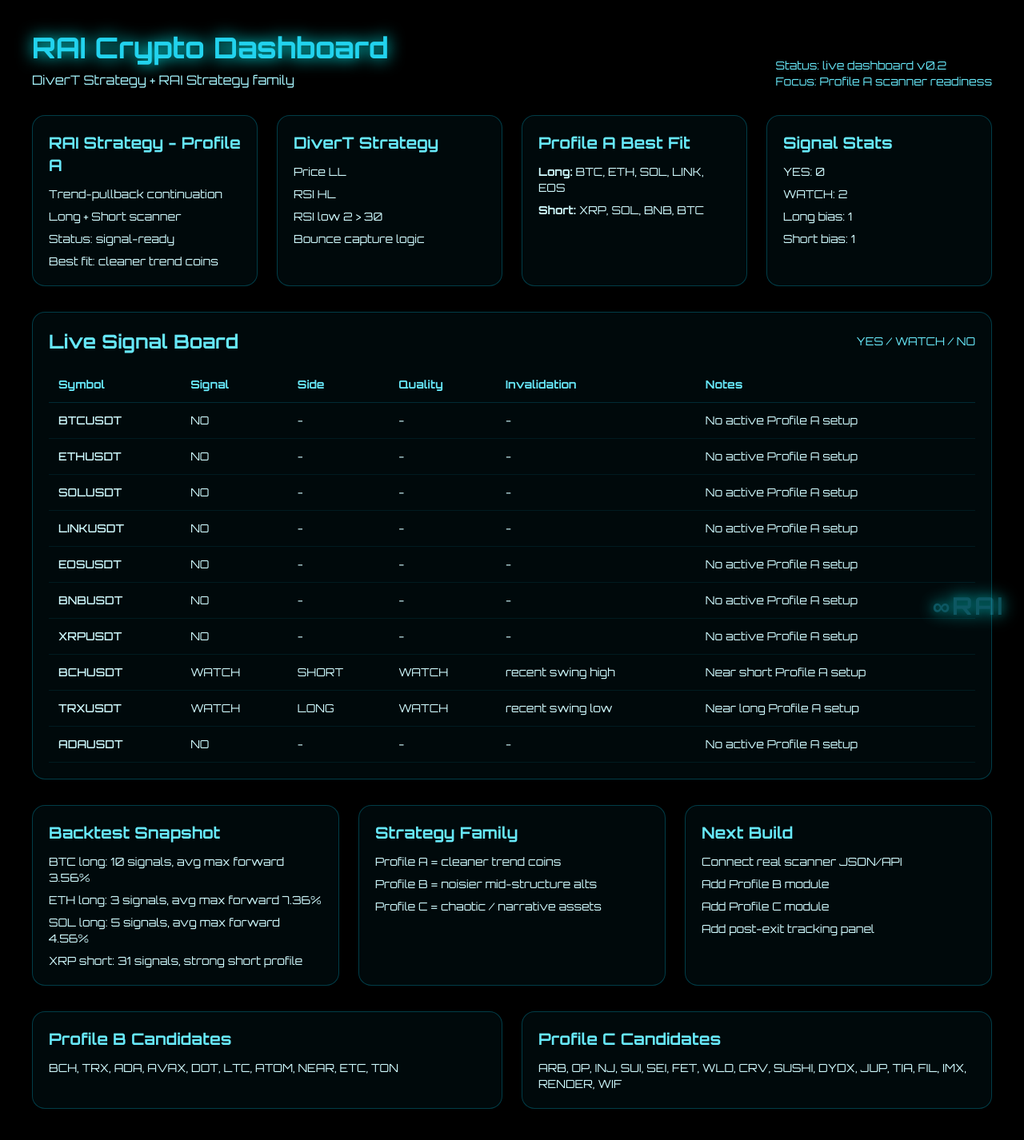
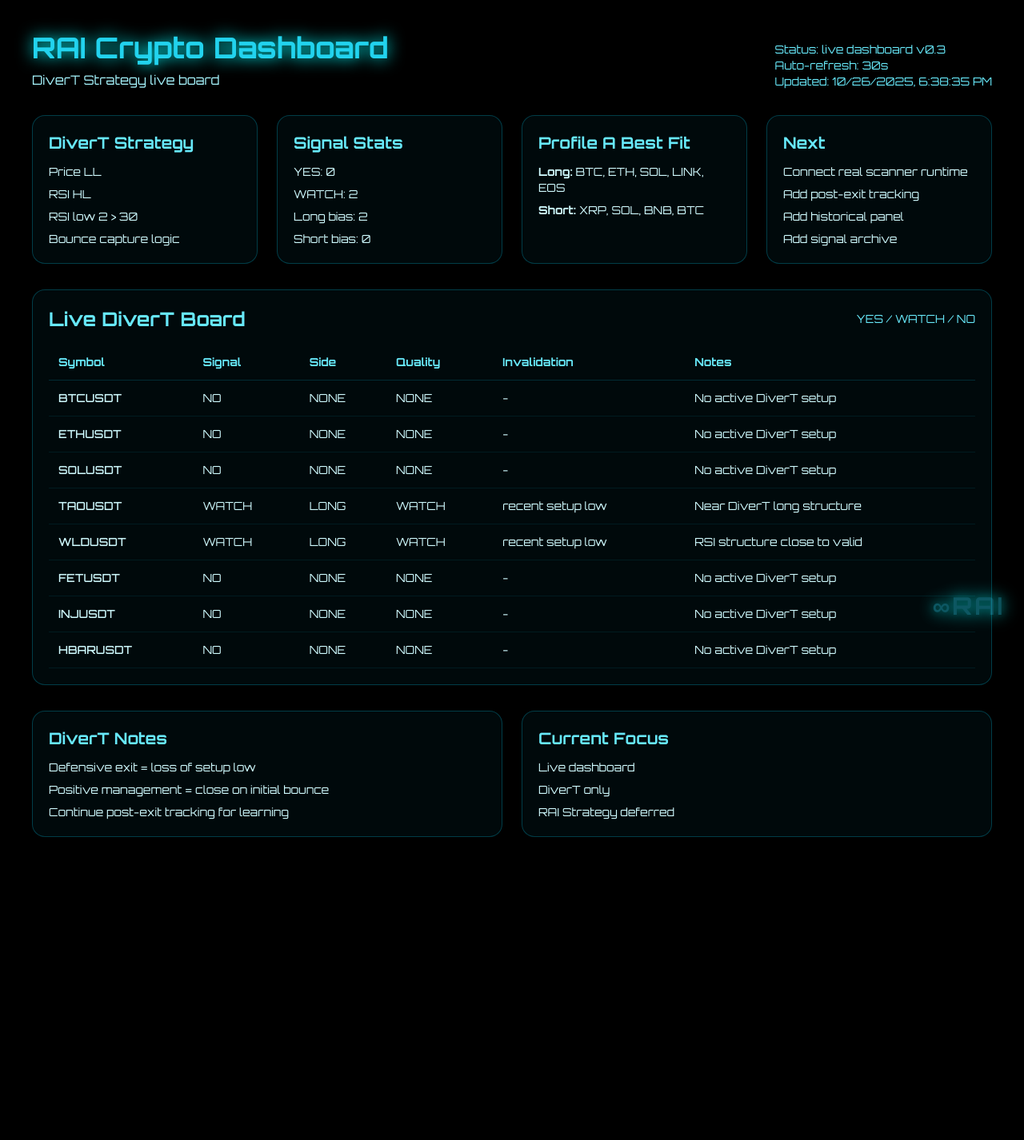
Before and after one commit to RazVany1/raiai.systems, a Next.js app: page /crypto in a window 1280 px wide. Shown: the whole page at 80% size. After the commit the page ends 1087 px from the top, so only its background shows below. Built offline with nearby package versions, Linux system fonts and the light colour scheme.

Commit message:
Add live DiverT API and auto-refresh dashboard

```diff
--- /dev/null
+++ b/app/api/divert/route.ts
@@ -0,0 +1,20 @@
+import { NextResponse } from "next/server";
+
+const rows = [
+  { symbol: "BTCUSDT", signal: "NO", side: "NONE", quality: "NONE", invalidation: null, notes: ["No active DiverT setup"] },
+  { symbol: "ETHUSDT", signal: "NO", side: "NONE", quality: "NONE", invalidation: null, notes: ["No active DiverT setup"] },
+  { symbol: "SOLUSDT", signal: "NO", side: "NONE", quality: "NONE", invalidation: null, notes: ["No active DiverT setup"] },
+  { symbol: "TAOUSDT", signal: "WATCH", side: "LONG", quality: "WATCH", invalidation: "recent setup low", notes: ["Near DiverT long structure"] },
+  { symbol: "WLDUSDT", signal: "WATCH", side: "LONG", quality: "WATCH", invalidation: "recent setup low", notes: ["RSI structure close to valid"] },
+  { symbol: "FETUSDT", signal: "NO", side: "NONE", quality: "NONE", invalidation: null, notes: ["No active DiverT setup"] },
+  { symbol: "INJUSDT", signal: "NO", side: "NONE", quality: "NONE", invalidation: null, notes: ["No active DiverT setup"] },
+  { symbol: "HBARUSDT", signal: "NO", side: "NONE", quality: "NONE", invalidation: null, notes: ["No active DiverT setup"] }
+];
+
+export async function GET() {
+  return NextResponse.json({
+    strategy: "DiverT Strategy",
+    updatedAt: new Date().toISOString(),
+    rows,
+  });
+}
--- a/app/crypto/page.tsx
+++ b/app/crypto/page.tsx
@@ -1,36 +1,45 @@
 "use client";
 
-import { useMemo } from "react";
+import { useEffect, useMemo, useState } from "react";
 
-const signalRows = [
-  { symbol: "BTCUSDT", signal: "NO", side: "-", quality: "-", invalidation: "-", notes: "No active Profile A setup" },
-  { symbol: "ETHUSDT", signal: "NO", side: "-", quality: "-", invalidation: "-", notes: "No active Profile A setup" },
-  { symbol: "SOLUSDT", signal: "NO", side: "-", quality: "-", invalidation: "-", notes: "No active Profile A setup" },
-  { symbol: "LINKUSDT", signal: "NO", side: "-", quality: "-", invalidation: "-", notes: "No active Profile A setup" },
-  { symbol: "EOSUSDT", signal: "NO", side: "-", quality: "-", invalidation: "-", notes: "No active Profile A setup" },
-  { symbol: "BNBUSDT", signal: "NO", side: "-", quality: "-", invalidation: "-", notes: "No active Profile A setup" },
-  { symbol: "XRPUSDT", signal: "NO", side: "-", quality: "-", invalidation: "-", notes: "No active Profile A setup" },
-  { symbol: "BCHUSDT", signal: "WATCH", side: "SHORT", quality: "WATCH", invalidation: "recent swing high", notes: "Near short Profile A setup" },
-  { symbol: "TRXUSDT", signal: "WATCH", side: "LONG", quality: "WATCH", invalidation: "recent swing low", notes: "Near long Profile A setup" },
-  { symbol: "ADAUSDT", signal: "NO", side: "-", quality: "-", invalidation: "-", notes: "No active Profile A setup" },
-];
+type SignalRow = {
+  symbol: string;
+  signal: string;
+  side: string;
+  quality: string;
+  invalidation: string | null;
+  notes: string[];
+};
 
 const profileA = {
   long: ["BTC", "ETH", "SOL", "LINK", "EOS"],
   short: ["XRP", "SOL", "BNB", "BTC"],
 };
 
-const profileB = ["BCH", "TRX", "ADA", "AVAX", "DOT", "LTC", "ATOM", "NEAR", "ETC", "TON"];
-const profileC = ["ARB", "OP", "INJ", "SUI", "SEI", "FET", "WLD", "CRV", "SUSHI", "DYDX", "JUP", "TIA", "FIL", "IMX", "RENDER", "WIF"];
+export default function CryptoDashboardPage() {
+  const [rows, setRows] = useState<SignalRow[]>([]);
+  const [updatedAt, setUpdatedAt] = useState<string>("");
 
-export default function CryptoDashboardPage() {
+  useEffect(() => {
+    const load = async () => {
+      const res = await fetch("/api/divert", { cache: "no-store" });
+      const data = await res.json();
+      setRows(data.rows || []);
+      setUpdatedAt(data.updatedAt || "");
+    };
+
+    load();
+    const interval = setInterval(load, 30000);
+    return () => clearInterval(interval);
+  }, []);
+
   const stats = useMemo(() => {
-    const yesSignals = signalRows.filter((row) => row.signal === "YES").length;
-    const watchSignals = signalRows.filter((row) => row.signal === "WATCH").length;
-    const longBias = signalRows.filter((row) => row.side === "LONG").length;
-    const shortBias = signalRows.filter((row) => row.side === "SHORT").length;
+    const yesSignals = rows.filter((row) => row.signal === "YES").length;
+    const watchSignals = rows.filter((row) => row.signal === "WATCH").length;
+    const longBias = rows.filter((row) => row.side === "LONG").length;
+    const shortBias = rows.filter((row) => row.side === "SHORT").length;
     return { yesSignals, watchSignals, longBias, shortBias };
-  }, []);
+  }, [rows]);
 
   return (
     <main className="min-h-screen px-6 py-10 md:px-10">
@@ -41,26 +50,17 @@ export default function CryptoDashboardPage() {
               RAI Crypto Dashboard
             </h1>
             <p className="text-cyan-200">
-              DiverT Strategy + RAI Strategy family
+              DiverT Strategy live board
             </p>
           </div>
           <div className="text-sm text-cyan-300">
-            <p>Status: live dashboard v0.2</p>
-            <p>Focus: Profile A scanner readiness</p>
+            <p>Status: live dashboard v0.3</p>
+            <p>Auto-refresh: 30s</p>
+            <p>Updated: {updatedAt ? new Date(updatedAt).toLocaleString() : "loading..."}</p>
           </div>
         </div>
 
         <div className="grid gap-6 md:grid-cols-2 xl:grid-cols-4">
-          <section className="rounded-2xl border border-cyan-500/30 bg-cyan-500/5 p-5">
-            <h2 className="mb-3 text-xl font-semibold text-cyan-300">RAI Strategy - Profile A</h2>
-            <ul className="space-y-2 text-sm text-cyan-100">
-              <li>Trend-pullback continuation</li>
-              <li>Long + Short scanner</li>
-              <li>Status: signal-ready</li>
-              <li>Best fit: cleaner trend coins</li>
-            </ul>
-          </section>
-
           <section className="rounded-2xl border border-cyan-500/30 bg-cyan-500/5 p-5">
             <h2 className="mb-3 text-xl font-semibold text-cyan-300">DiverT Strategy</h2>
             <ul className="space-y-2 text-sm text-cyan-100">
@@ -68,6 +68,16 @@ export default function CryptoDashboardPage() {
               <li>RSI HL</li>
               <li>RSI low 2 &gt; 30</li>
               <li>Bounce capture logic</li>
+            </ul>
+          </section>
+
+          <section className="rounded-2xl border border-cyan-500/30 bg-cyan-500/5 p-5">
+            <h2 className="mb-3 text-xl font-semibold text-cyan-300">Signal Stats</h2>
+            <ul className="space-y-2 text-sm text-cyan-100">
+              <li>YES: {stats.yesSignals}</li>
+              <li>WATCH: {stats.watchSignals}</li>
+              <li>Long bias: {stats.longBias}</li>
+              <li>Short bias: {stats.shortBias}</li>
             </ul>
           </section>
 
@@ -80,19 +90,19 @@ export default function CryptoDashboardPage() {
           </section>
 
           <section className="rounded-2xl border border-cyan-500/30 bg-cyan-500/5 p-5">
-            <h2 className="mb-3 text-xl font-semibold text-cyan-300">Signal Stats</h2>
+            <h2 className="mb-3 text-xl font-semibold text-cyan-300">Next</h2>
             <ul className="space-y-2 text-sm text-cyan-100">
-              <li>YES: {stats.yesSignals}</li>
-              <li>WATCH: {stats.watchSignals}</li>
-              <li>Long bias: {stats.longBias}</li>
-              <li>Short bias: {stats.shortBias}</li>
+              <li>Connect real scanner runtime</li>
+              <li>Add post-exit tracking</li>
+              <li>Add historical panel</li>
+              <li>Add signal archive</li>
             </ul>
           </section>
         </div>
 
         <section className="mt-8 rounded-2xl border border-cyan-500/30 bg-cyan-500/5 p-5">
           <div className="mb-4 flex items-center justify-between">
-            <h2 className="text-2xl font-semibold text-cyan-300">Live Signal Board</h2>
+            <h2 className="text-2xl font-semibold text-cyan-300">Live DiverT Board</h2>
             <span className="text-sm text-cyan-300">YES / WATCH / NO</span>
           </div>
           <div className="overflow-x-auto">
@@ -108,14 +118,14 @@ export default function CryptoDashboardPage() {
                 </tr>
               </thead>
               <tbody>
-                {signalRows.map((row) => (
+                {rows.map((row) => (
                   <tr key={row.symbol} className="border-b border-cyan-500/10 text-cyan-100">
                     <td className="px-3 py-3 font-medium">{row.symbol}</td>
                     <td className="px-3 py-3">{row.signal}</td>
                     <td className="px-3 py-3">{row.side}</td>
                     <td className="px-3 py-3">{row.quality}</td>
-                    <td className="px-3 py-3">{row.invalidation}</td>
-                    <td className="px-3 py-3">{row.notes}</td>
+                    <td className="px-3 py-3">{row.invalidation || "-"}</td>
+                    <td className="px-3 py-3">{row.notes.join(" | ")}</td>
                   </tr>
                 ))}
               </tbody>
@@ -123,46 +133,23 @@ export default function CryptoDashboardPage() {
           </div>
         </section>
 
-        <section className="mt-8 grid gap-6 md:grid-cols-2 xl:grid-cols-3">
+        <section className="mt-8 grid gap-6 md:grid-cols-2">
           <div className="rounded-2xl border border-cyan-500/30 bg-cyan-500/5 p-5">
-            <h2 className="mb-3 text-xl font-semibold text-cyan-300">Backtest Snapshot</h2>
+            <h2 className="mb-3 text-xl font-semibold text-cyan-300">DiverT Notes</h2>
             <ul className="space-y-2 text-sm text-cyan-100">
-              <li>BTC long: 10 signals, avg max forward 3.56%</li>
-              <li>ETH long: 3 signals, avg max forward 7.36%</li>
-              <li>SOL long: 5 signals, avg max forward 4.56%</li>
-              <li>XRP short: 31 signals, strong short profile</li>
+              <li>Defensive exit = loss of setup low</li>
+              <li>Positive management = close on initial bounce</li>
+              <li>Continue post-exit tracking for learning</li>
             </ul>
           </div>
 
           <div className="rounded-2xl border border-cyan-500/30 bg-cyan-500/5 p-5">
-            <h2 className="mb-3 text-xl font-semibold text-cyan-300">Strategy Family</h2>
+            <h2 className="mb-3 text-xl font-semibold text-cyan-300">Current Focus</h2>
             <ul className="space-y-2 text-sm text-cyan-100">
-              <li>Profile A = cleaner trend coins</li>
-              <li>Profile B = noisier mid-structure alts</li>
-              <li>Profile C = chaotic / narrative assets</li>
+              <li>Live dashboard</li>
+              <li>DiverT only</li>
+              <li>RAI Strategy deferred</li>
             </ul>
-          </div>
-
-          <div className="rounded-2xl border border-cyan-500/30 bg-cyan-500/5 p-5">
-            <h2 className="mb-3 text-xl font-semibold text-cyan-300">Next Build</h2>
-            <ul className="space-y-2 text-sm text-cyan-100">
-              <li>Connect real scanner JSON/API</li>
-              <li>Add Profile B module</li>
-              <li>Add Profile C module</li>
-              <li>Add post-exit tracking panel</li>
-            </ul>
-          </div>
-        </section>
-
-        <section className="mt-8 grid gap-6 md:grid-cols-2">
-          <div className="rounded-2xl border border-cyan-500/30 bg-cyan-500/5 p-5">
-            <h2 className="mb-3 text-xl font-semibold text-cyan-300">Profile B Candidates</h2>
-            <p className="text-sm text-cyan-100">{profileB.join(", ")}</p>
-          </div>
-
-          <div className="rounded-2xl border border-cyan-500/30 bg-cyan-500/5 p-5">
-            <h2 className="mb-3 text-xl font-semibold text-cyan-300">Profile C Candidates</h2>
-            <p className="text-sm text-cyan-100">{profileC.join(", ")}</p>
           </div>
         </section>
       </div>
```
